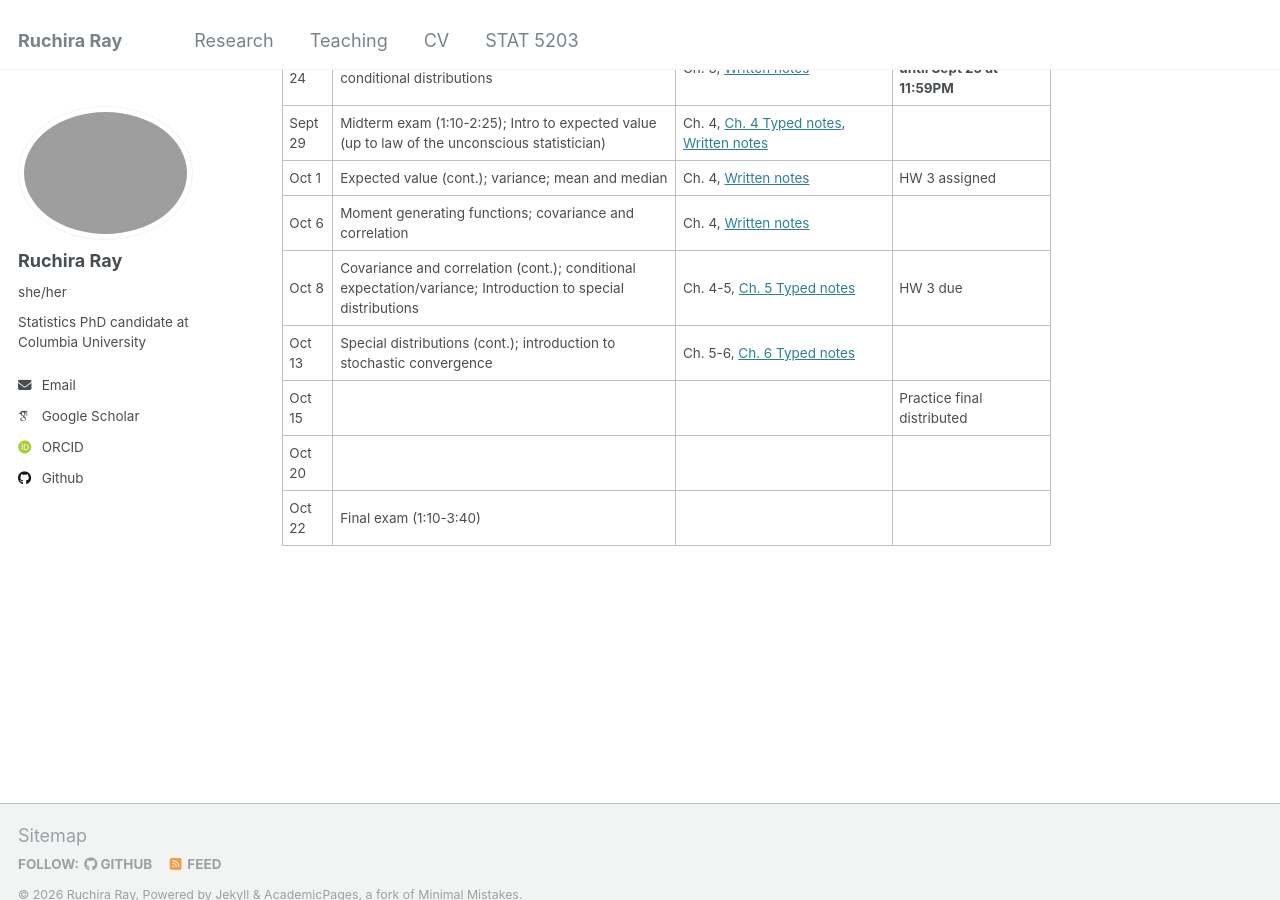
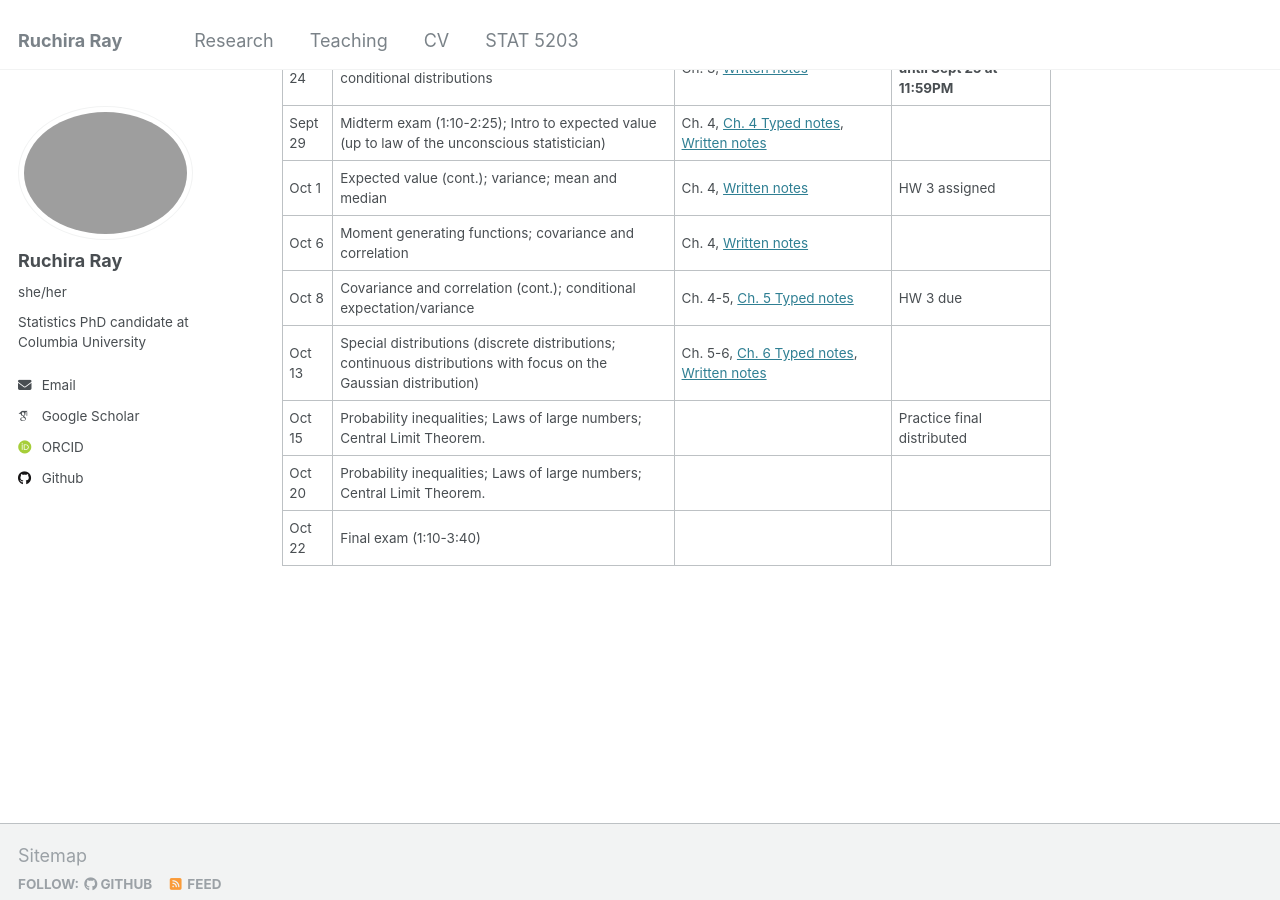
Before and after one commit to rray123/rray123.github.io, a Jekyll site: the page built from _pages/STAT5203.md, in a window 1280 px wide and 900 px high, scrolled down 788 px. Built offline with Jekyll 4.4.1, drawn with Linux system fonts in a browser that asks for light colours; some web fonts are replaced.

Commit message:
Update STAT5203.md

```diff
--- a/_pages/STAT5203.md
+++ b/_pages/STAT5203.md
@@ -30,8 +30,8 @@ Schedule subject to change. Check back regularly for updates.
 | Sept 29 |Midterm exam (1:10-2:25); Intro to expected value (up to law of the unconscious statistician)|Ch. 4, [Ch. 4 Typed notes](https://rray123.github.io/files/Ch4.pdf), [Written notes](https://rray123.github.io/files/Lecture7-written.pdf)||
 | Oct 1   |Expected value (cont.); variance; mean and median|Ch. 4, [Written notes](https://rray123.github.io/files/Lecture8-written.pdf)|HW 3 assigned|
 | Oct 6   |Moment generating functions; covariance and correlation|Ch. 4, [Written notes](https://rray123.github.io/files/Lecture9-written.pdf)||
-| Oct 8   |Covariance and correlation (cont.); conditional expectation/variance; Introduction to special distributions | Ch. 4-5, [Ch. 5 Typed notes](https://rray123.github.io/files/Ch5.pdf)|HW 3 due|
-| Oct 13  |Special distributions (cont.); introduction to stochastic convergence|Ch. 5-6, [Ch. 6 Typed notes](https://rray123.github.io/files/Ch6.pdf)||
-| Oct 15  |||Practice final distributed|
-| Oct 20  ||||
+| Oct 8   |Covariance and correlation (cont.); conditional expectation/variance | Ch. 4-5, [Ch. 5 Typed notes](https://rray123.github.io/files/Ch5.pdf)|HW 3 due|
+| Oct 13  |Special distributions (discrete distributions; continuous distributions with focus on the Gaussian distribution) |Ch. 5-6, [Ch. 6 Typed notes](https://rray123.github.io/files/Ch6.pdf), [Written notes](https://rray123.github.io/files/Lecture10-written.pdf)||
+| Oct 15  |Probability inequalities; Laws of large numbers; Central Limit Theorem.||Practice final distributed|
+| Oct 20  |Probability inequalities; Laws of large numbers; Central Limit Theorem.|||
 | Oct 22  |Final exam (1:10-3:40)|||
```
